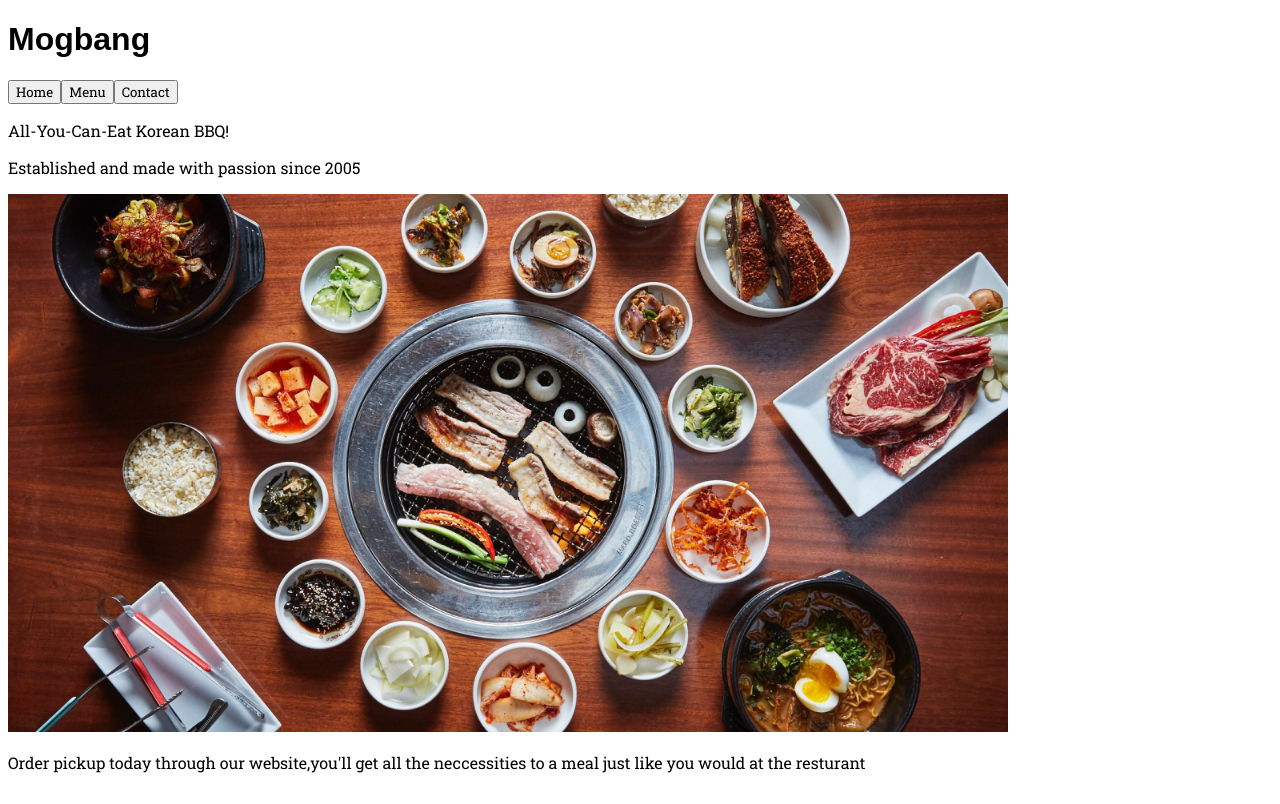
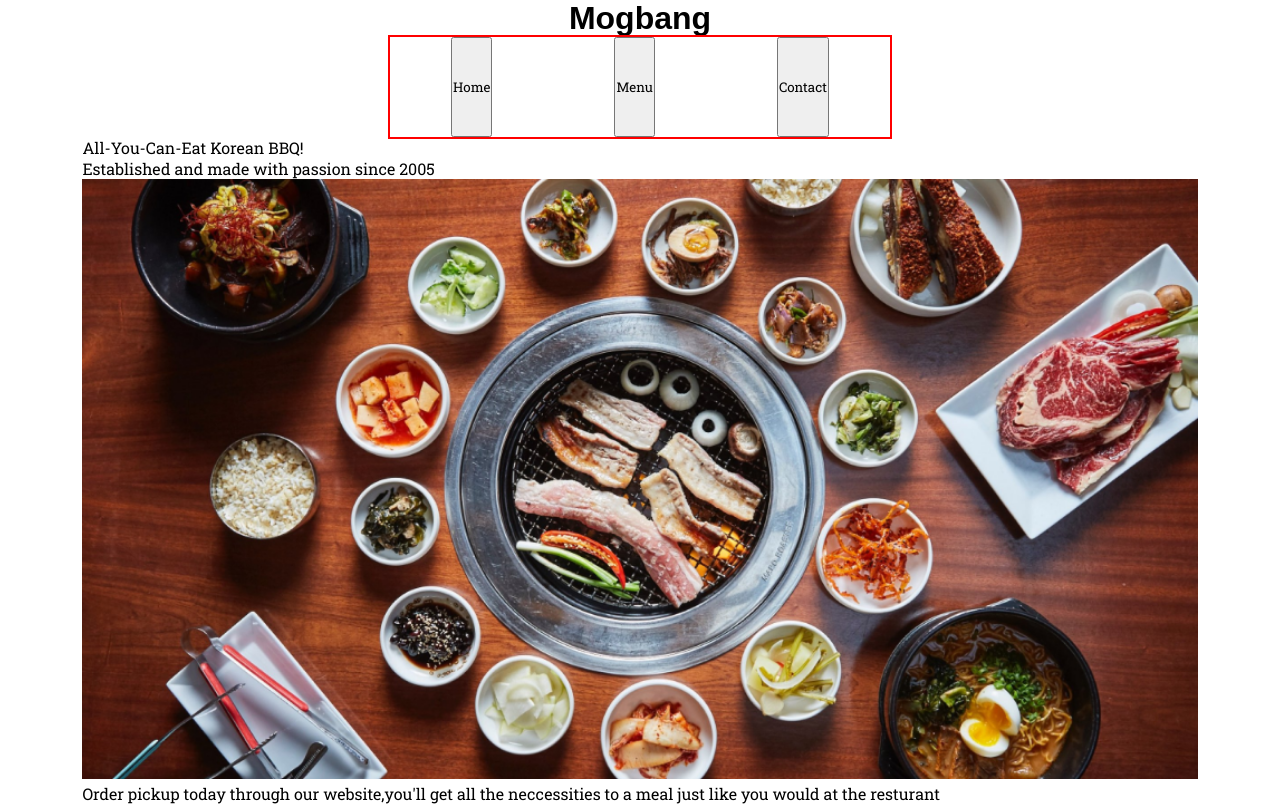
Before and after one commit to Cesarcasas0737/resturant_page, a plain HTML site: page index.html in a window 1280 px wide. Drawn offline with Linux system fonts and the light colour scheme; a web font is replaced by a local one.

Commit message:
minimum foundational styles

```diff
--- a/style.css
+++ b/style.css
@@ -1,10 +1,48 @@
 @import url('https://fonts.googleapis.com/css2?family=Gowun+Batang:wght@700&family=Roboto+Slab&family=Ysabeau+Office:wght@700&display=swap');
 *{
+    margin: 0;
+    padding: 0;
     font-family: 'Roboto Slab', serif;
+
 }
- h1{
-    font-family: 'Ysabeau Office', sans-serif;
- }
+
+:root{
+    --main-content-image-length: 600px;
+}
+
  h2{
     font-family: 'Gowun Batang', serif;
 }
+
+.header{
+    display: flex;
+    flex-direction: column;
+    align-items: center;
+
+}
+.restaurant-name{
+    font-family: 'Ysabeau Office', sans-serif;
+}
+nav{
+    display: flex;
+    flex-direction: row;
+    justify-content: space-around;
+    width: 500px;
+    height: 100px;
+    outline: solid red 2px;
+}
+
+#content{
+    display: flex;
+    flex-direction: column;
+    align-items: center;
+}
+
+.home > img{
+    height: var(--main-content-image-length);
+
+}
+
+.contact > img{
+    height: var(--main-content-image-length);
+}
```
